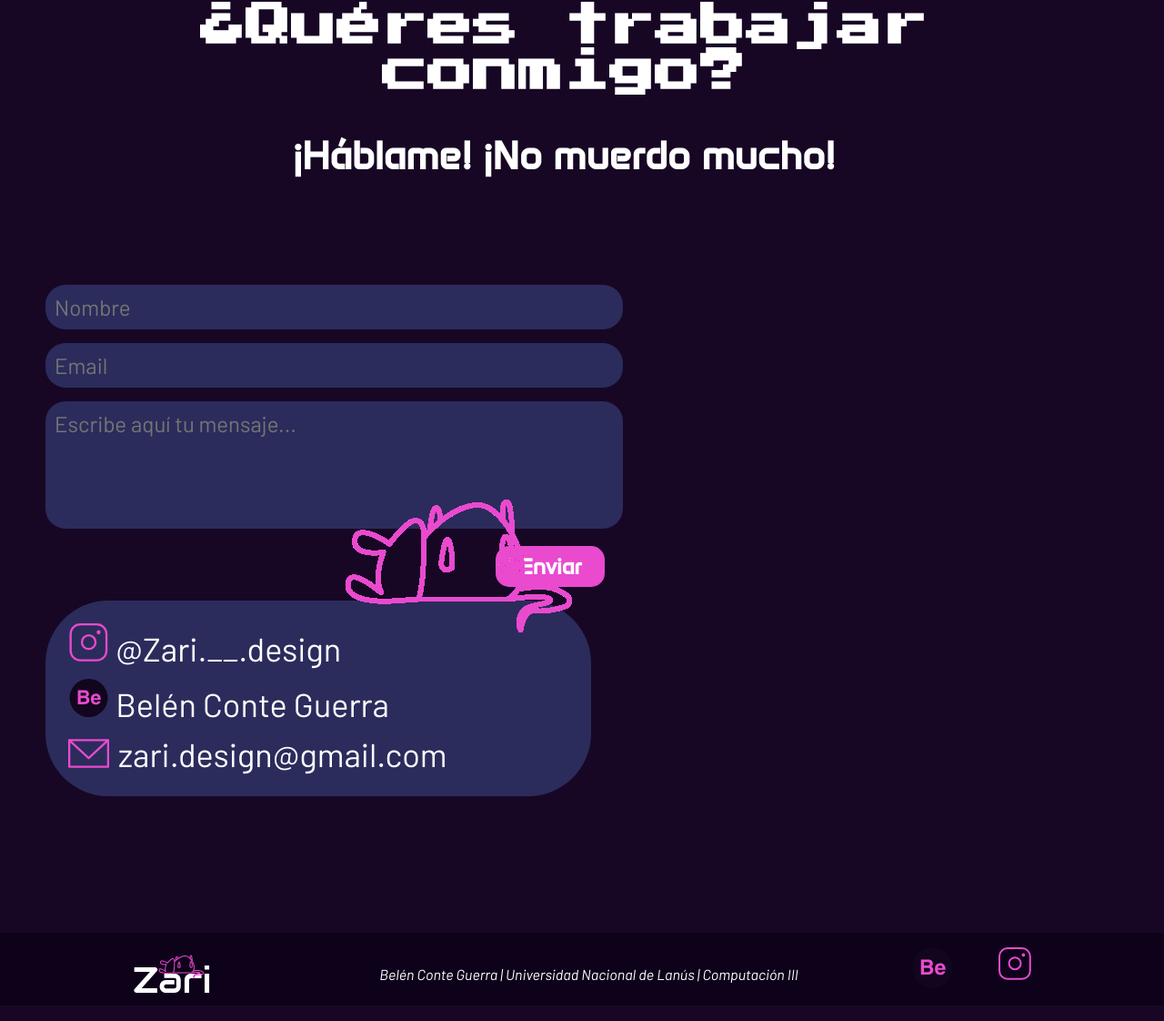
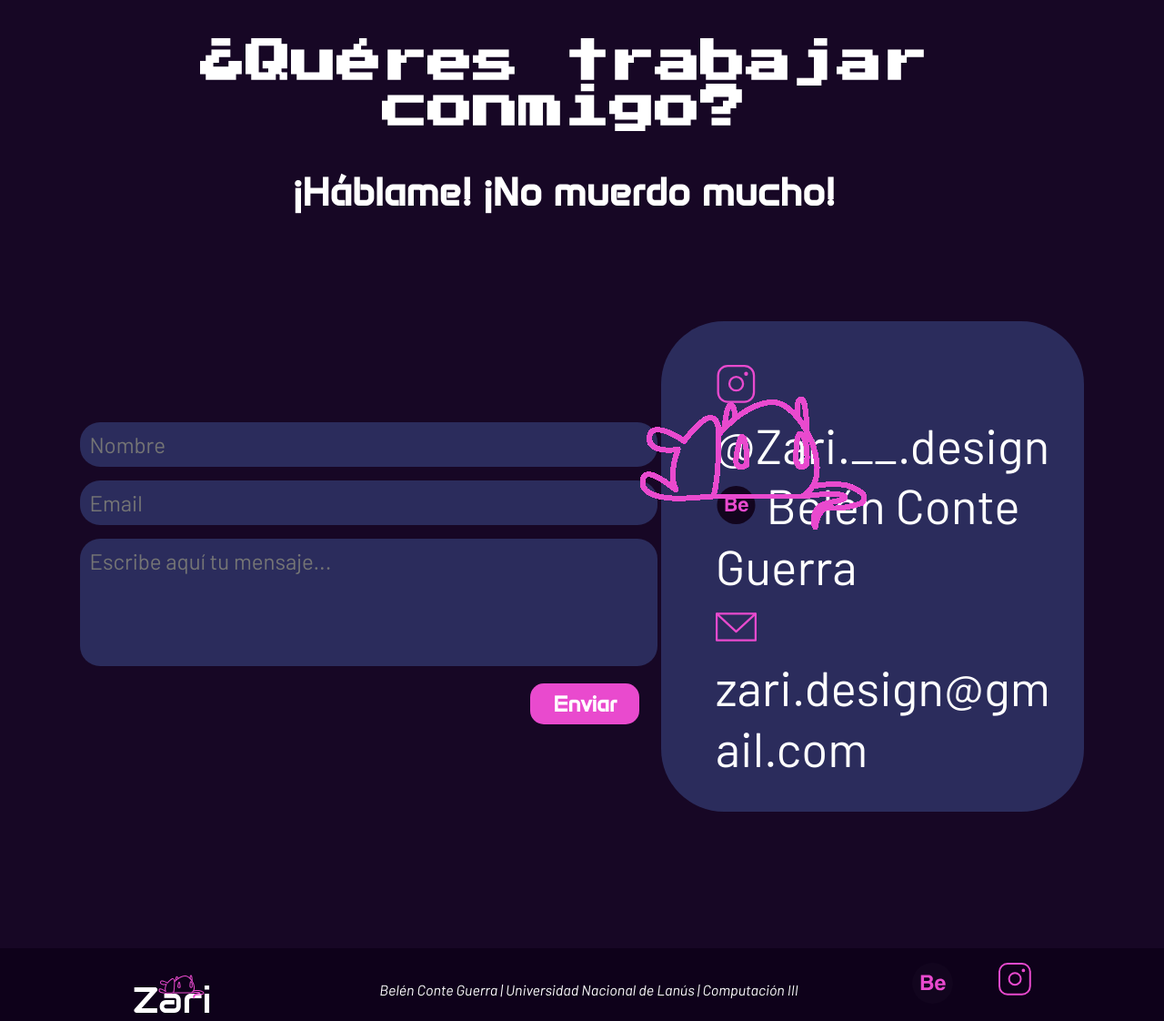
Before and after one commit to belenconteguerra/Porfolio, a plain HTML site: page contacto.html in a window 1280 px wide. Shown: the part 204-1326 px from the top of the page at 91% size. Drawn offline with Linux system fonts and the light colour scheme.

Commit message:
hice los arreglos del body que me marcaste, arregle algunos de lso archivos (todavia tnego que renombrarlos) y borre algo innecesario que habia en le script del java

```diff
--- a/contacto.html
+++ b/contacto.html
@@ -12,7 +12,7 @@
 <header>
       <nav>
        <a href="index.html">
-        <img src="img/Marca en rosa.svg" alt="Zari logo" class="logo"></a>
+        <img src="img/marca en rosa.svg" alt="Zari logo" class="logo"></a>
         <label for="label-hamburguesa" class="menu-hamburguesa">
            <svg xmlns="http://www.w3.org/2000/svg" width="50px" height="50px" fill="currentColor" class="bi bi-list" viewBox="0 0 16 16">
              <path fill-rule="evenodd" d="M2.5 12a.5.5 0 0 1 .5-.5h10a.5.5 0 0 1 0 1H3a.5.5 0 0 1-.5-.5m0-4a.5.5 0 0 1 .5-.5h10a.5.5 0 0 1 0 1H3a.5.5 0 0 1-.5-.5m0-4a.5.5 0 0 1 .5-.5h10a.5.5 0 0 1 0 1H3a.5.5 0 0 1-.5-.5"/>
@@ -40,7 +40,7 @@
 </header>
 
 <main>
-    <section class="contactos">
+  <section class="contactos">
     <div class="titulo-subtitulo">
         <h1 class="pregunta">
             ¿Quéres trabajar conmigo?
@@ -50,17 +50,16 @@
         </h2>
     </div>
   <div class="bloque-contacto">
-    <form class="form-contacto" method="post" action="mailto:zari.design@gmail.com" target="_blank">
+    <form id="contactoForm" class="form-contacto" method="post"  target="_blank">
       <input type="text" name="Nombre" id="Nombre" maxlength="30" placeholder="Nombre">
       <input type="email" name="Email" id="Email" maxlength="30" placeholder="Email">
       <textarea name="Mensaje" id="Mensaje" placeholder="Escribe aquí tu mensaje..."></textarea>
       <input type="submit" class="boton2" value="Enviar">
     </form>
   </div>
-
-  <div class="tarjeta-contacto">
+   <div class="tarjeta-contacto">
+    <img src="img/zarigueya.gif" alt="zarigüeya" class="zarigueya">
     <ul class="contenido-arriba">
-        <img src="img/zarigueya.gif" alt="zarigüeya" class="zarigueya">
       <li>
         <a href="https://www.instagram.com/zari._.design">
           <img src="img/icono-ig.svg" alt="Instagram" class="icono">
@@ -79,10 +78,7 @@
       </li>
     </ul>
   </div>
-</div>
-
-</form>
-    </section>
+  </section>
 </main>
 
 <footer>
--- a/estilos.css
+++ b/estilos.css
@@ -65,6 +65,10 @@ body {
   padding: 0;
   border: 0;
   background-color: var(--fondo);
+  min-height: 100vh;
+  display: flex;
+  flex-direction: column;
+  justify-content: space-around;
 }
 
 a {
@@ -86,7 +90,7 @@ nav {
 }
 
 .logo{
-  padding-top: 10px;
+  padding-top: 20px;;
 }
 
 .menu-hamburguesa{
@@ -244,7 +248,9 @@ h3.info-basica{
   box-sizing: border-box;
   margin-top: 374px;
   padding: 10px;
-  border-radius: 10px; border-bottom-left-radius: 0px; border-top-left-radius: 0px;
+  border-radius: 10px;
+  border-bottom-left-radius: 0px;
+  border-top-left-radius: 0px;
 }
 
 .texto2 {
@@ -320,6 +326,7 @@ h3.info-basica{
 .galeria-item:hover {
   transform: scale(1.05);
   text-align: center;
+  cursor: pointer;
 }
 
 .seccion-galeria {
@@ -393,7 +400,6 @@ h3.info-basica{
   display: flex;
   align-items: center;
   gap: 0px;
-  margin-bottom: 6px;
 }
 
 .imagen {
@@ -427,16 +433,18 @@ h3.info-basica{
 /* Main Contacto */
 
 .contactos{
+  display: flex;
+  flex-wrap: wrap;
+  justify-content: space-evenly;
   margin: 50px;
   margin-bottom: 150px;
 }
 
 .titulo-subtitulo{
-align-content: center;
 text-align: center;
 flex-wrap: wrap;
 margin: 40px;
-margin-left: auto;
+margin-left: 0px;
 margin-bottom: 80px;
 }
 
@@ -509,59 +517,38 @@ a.boton2:hover{
   color: var(--negro);
 }
 
+
+
 /*Redes sociales y mail*/
 
 
 .tarjeta-contacto {
-  position: relative;
   background-color: var(--azulel-elementos);
   border-radius: 69px;
-  padding: 25px;
-  width: 600px;
-  max-width: 90%;
-  height: auto;
+  padding: 20px;
+  max-width: 36%;
   color: var(--color-texto);
   font-family: "barlow regular";
-  display: flex;
-  flex-direction: column;
-  gap: 15px;
-  box-sizing: border-box;
 }
 
-.tarjeta-contacto .contenido-arriba {
-  display: flex;
-  flex-direction: column;
-  gap: 12px;
-}
 
 .zarigueya {
   position: absolute;
-  bottom: 180px;
   left: 55%;
-  width: auto;
-  height: auto;
+  top: 80%;
 }
 
 .tarjeta-contacto ul {
   list-style: none;
-  display: flex;
-  flex-direction: column;
   gap: 12px;
-  padding: 0;
-  margin: 0;
 }
 
 .tarjeta-contacto li {
-  display: flex;
   align-items: left;
   gap: 10px;
-  font-size: 36px;
+  font-size: 40pt;
+  line-height: 50pt;
   word-break: break-word;
-}
-
-.tarjeta-contacto li span {
-  max-width: calc(100% - 55px);
-  overflow-wrap: break-word;
 }
 
 
--- a/script.js
+++ b/script.js
@@ -37,4 +37,6 @@ document.addEventListener("DOMContentLoaded", () => {
     }
   });
 
+
+
 });
```
Also changed, not shown: galeria.html (+1 -1 lines), index.html (+1 -1 lines), sobremi.html (+1 -1 lines).
